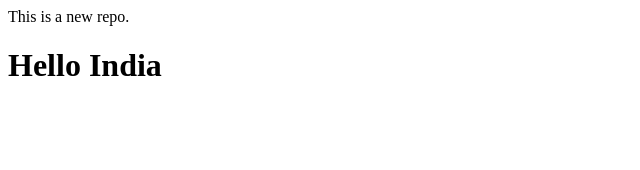
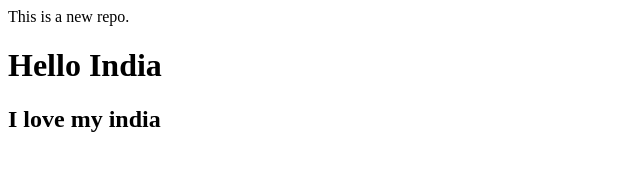
Before and after one commit to NishaBisht16/localrepo, a plain HTML site: page index.html in a window 1280 px wide. Shown: the whole page, without its empty margins (0-640 px from the left). Drawn offline with Linux system fonts and the light colour scheme.

Commit message:
edit index.html

```diff
--- a/index.html
+++ b/index.html
@@ -1,2 +1,3 @@
 <p>This is a new repo.</p>
 <h1>Hello India</h1>
+<h2>I love my india</h2>
```
